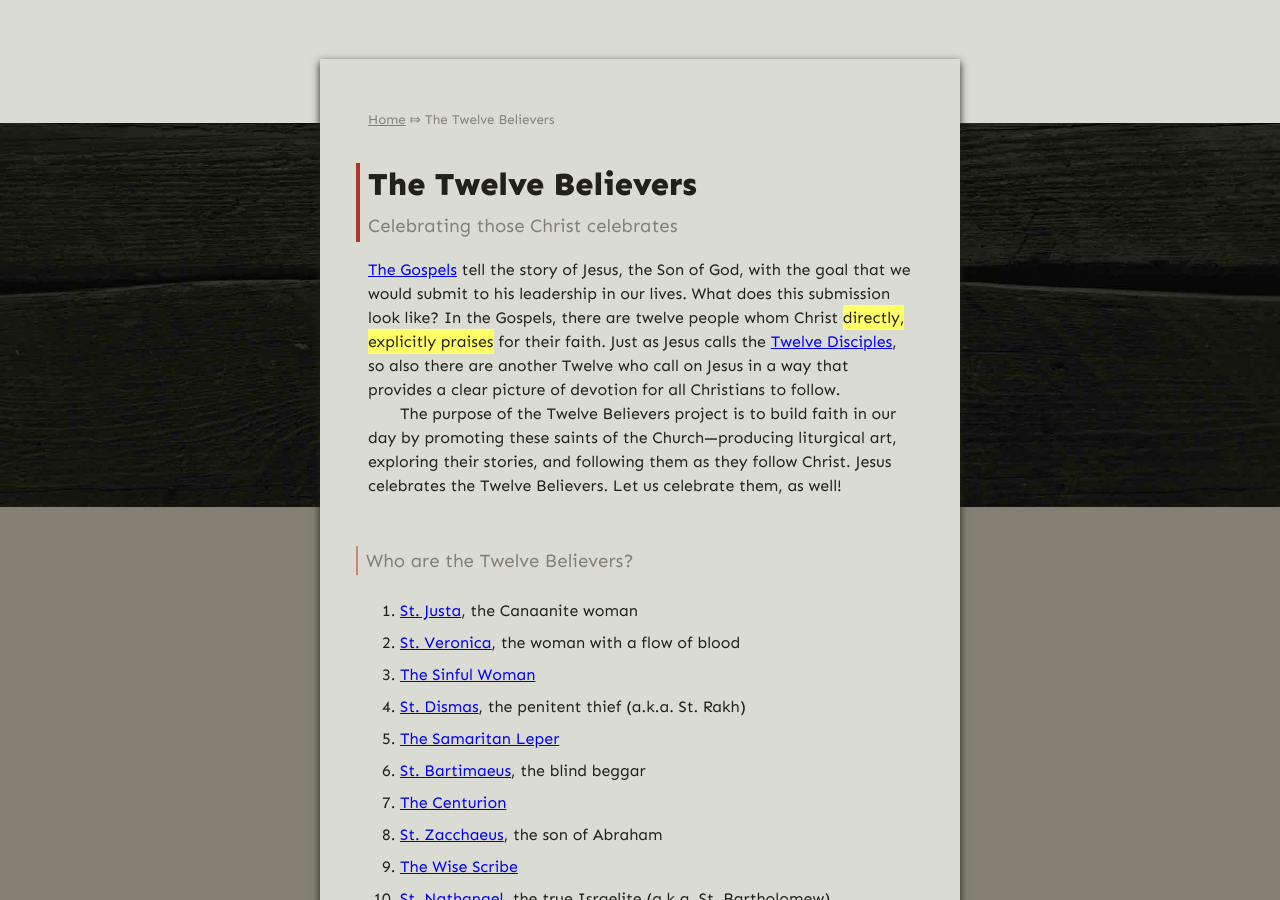
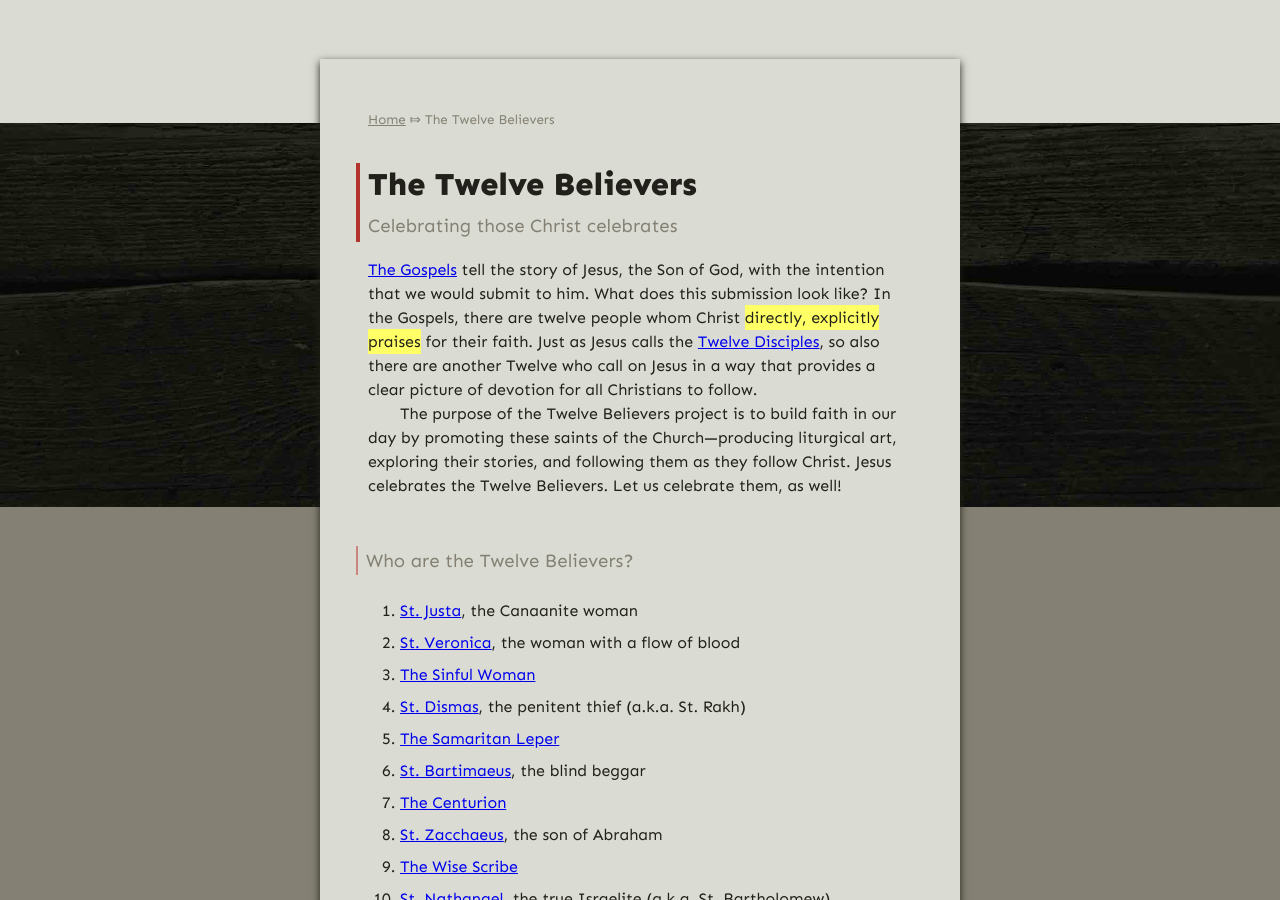
Before and after one commit to gospel-desk/www.logstown.com, a Jekyll site: the page built from the-twelve-believers/index.md, in a window 1280 px wide and 900 px high, scrolled down 384 px. Built offline with Jekyll 4.4.1, drawn with Linux system fonts in a browser that asks for light colours.

Commit message:
Tighten up the Twelve Believers intro

```diff
--- a/the-twelve-believers/index.md
+++ b/the-twelve-believers/index.md
@@ -4,10 +4,9 @@ subheading: Celebrating those Christ celebrates
 ---
 
 [The Gospels](/the-gospels/) tell the story of Jesus, the Son of God, with the
-goal that we would submit to his leadership in our lives. What does this
-submission look like? In the Gospels, there are twelve people whom Christ
-**directly, explicitly praises** for their faith. Just as Jesus calls the
-[Twelve
+intention that we would submit to him. What does this submission look like? In
+the Gospels, there are twelve people whom Christ **directly, explicitly
+praises** for their faith. Just as Jesus calls the [Twelve
 Disciples](https://www.bibleinfo.com/en/questions/who-were-twelve-disciples),
 so also there are another Twelve who call on Jesus in a way that provides a
 clear picture of devotion for all Christians to follow.
```
